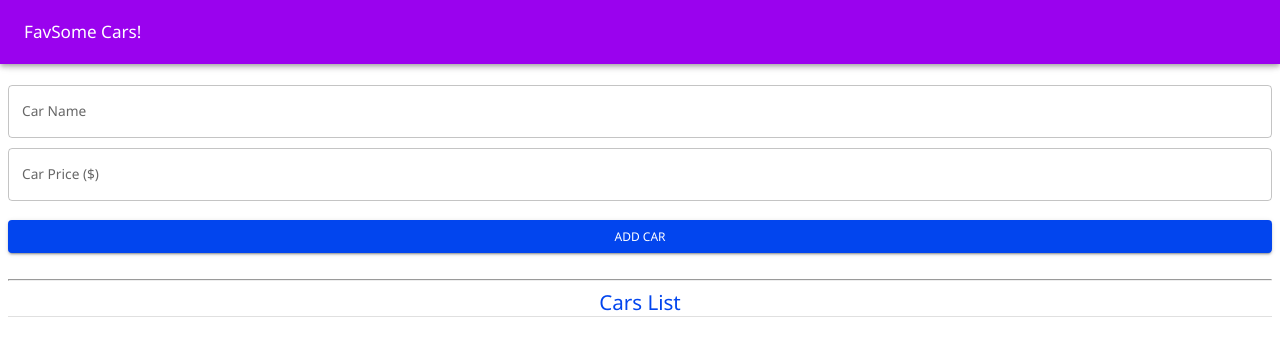
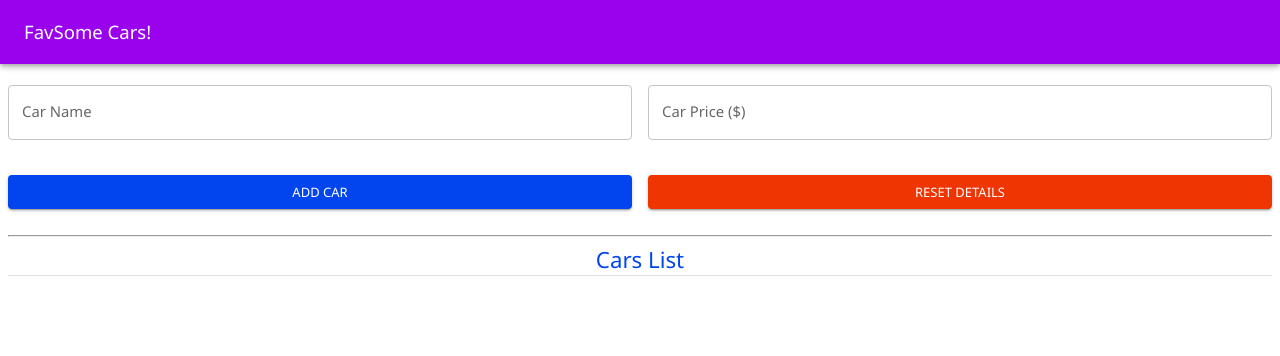
Before and after one commit to chandanch/favsome-carslist, a React (Create React App) app: page / in a window 1280 px wide. Shown: the top 356 px of the page. Built offline with nearby package versions, Linux system fonts and the light colour scheme.

Commit message:
refactor cars form layout

```diff
--- a/src/components/cars-form/CarsForm.jsx
+++ b/src/components/cars-form/CarsForm.jsx
@@ -4,6 +4,7 @@ import Button from '@mui/material/Button';
 
 import { addCar, updateName, updatePrice } from '../../store';
 import styles from './CarsForm.module.css';
+import { Grid } from '@mui/material';
 
 const CarsForm = () => {
 	const dispatch = useDispatch();
@@ -30,6 +31,8 @@ const CarsForm = () => {
 	return (
 		<div>
 			<form className={styles.carsForm} onSubmit={onFormSubmit}>
+				<Grid container spacing={2} alignItems='center'>
+					<Grid item xs={6}>
 						<TextField
 							id='name'
 							label='Car Name'
@@ -38,7 +41,10 @@ const CarsForm = () => {
 							value={name}
 							onChange={handleNameChange}
 							className={styles.carsFormTextField}
+							fullWidth
 						/>
+					</Grid>
+					<Grid item xs={6}>
 						<TextField
 							id='price'
 							label='Car Price ($)'
@@ -48,16 +54,32 @@ const CarsForm = () => {
 							type='number'
 							onChange={handlePriceChange}
 							className={styles.carsFormTextField}
+							fullWidth
 						/>
-
+					</Grid>
+					<Grid item xs={6}>
 						<Button
 							variant='contained'
 							color='secondary'
 							type='submit'
 							className={styles.carsFormSubmitBtn}
+							fullWidth
 						>
 							Add Car
 						</Button>
+					</Grid>
+					<Grid item xs={6}>
+						<Button
+							variant='contained'
+							color='danger'
+							type='reset'
+							className={styles.carsFormSubmitBtn}
+							fullWidth
+						>
+							Reset Details
+						</Button>
+					</Grid>
+				</Grid>
 			</form>
 		</div>
 	);
--- a/src/index.js
+++ b/src/index.js
@@ -15,7 +15,7 @@ const theme = createTheme({
 			'"Segoe UI Emoji"',
 			'"Segoe UI Symbol"',
 		].join(','),
-		fontSize: 12,
+		fontSize: 13,
 	},
 	palette: {
 		primary: {
@@ -26,6 +26,7 @@ const theme = createTheme({
 		},
 		danger: {
 			main: '#ee3502',
+			contrastText: '#fff',
 		},
 		pricer: {
 			main: '#1e5e14',
```
Lines whose indentation alone changed are shown as unchanged.
